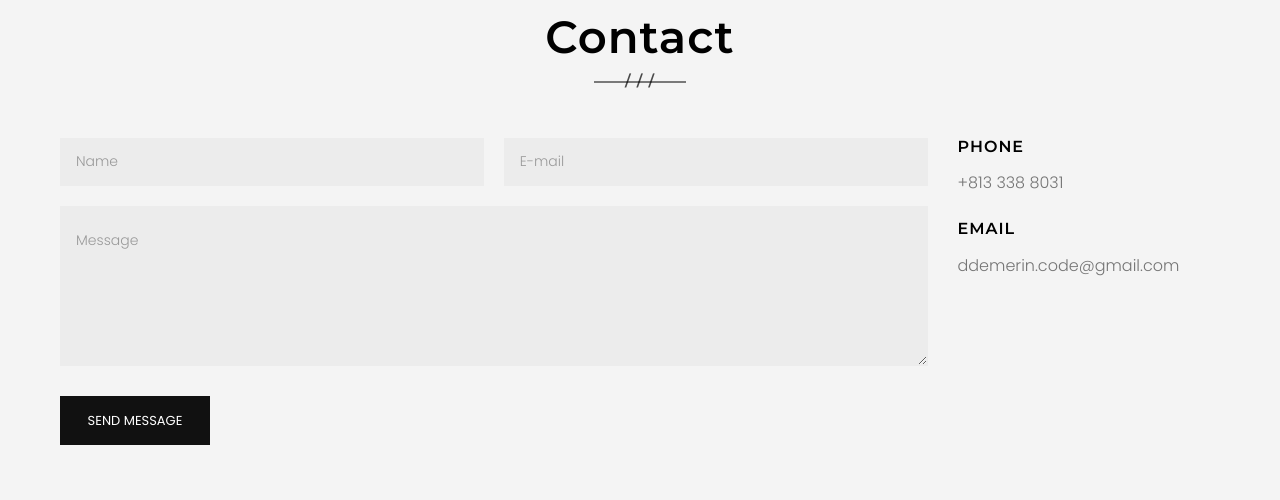
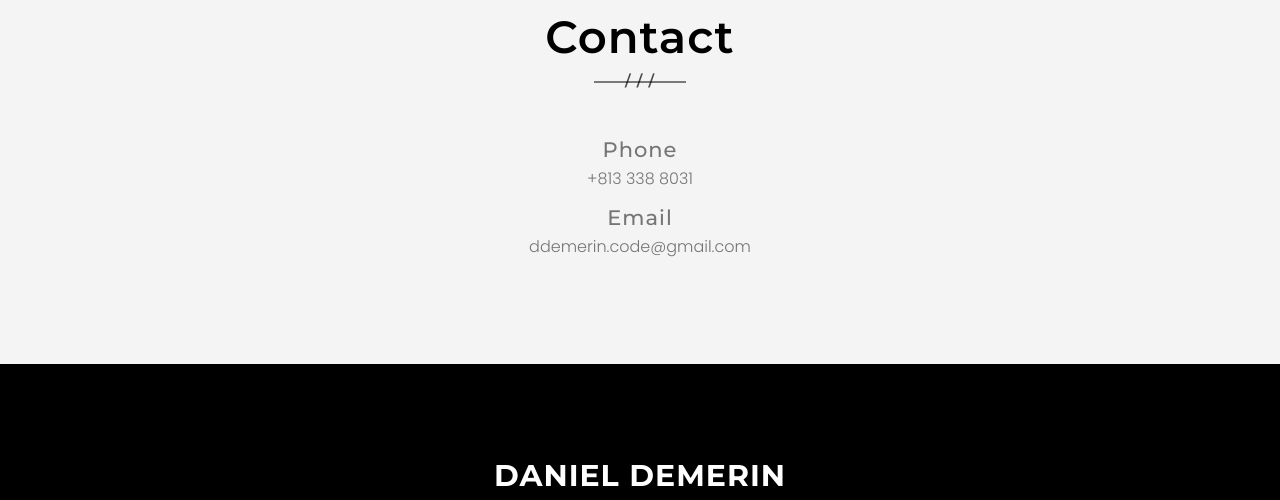
Before and after one commit to ddemerin/ddemerin-portflio, a website: page public/index.html in a window 1280 px wide. Shown: the part 3180-3680 px from the top of the page. Drawn offline with Linux system fonts and the light colour scheme.

Commit message:
redeploy

```diff
--- a/public/assets/css/style.css
+++ b/public/assets/css/style.css
@@ -286,6 +286,12 @@ h1, h2, h3, h4, .navbar-nav>li>a, .navbar-default .navbar-brand, .skills .skill
 
 /*  03.Home Section
 /*=================================*/
+
+.link-icon {
+    width: 3rem;
+    height: 3rem;
+    margin-left: 1rem;
+}
 
 .navbar-default {
     z-index: 900;
@@ -882,12 +888,6 @@ i {
     margin-left: 1.5rem;
 }
 
-.link-icon {
-    width: 3rem;
-    height: 3rem;
-    margin-left: 1rem;
-}
-
 .portfolio .sec_title span {
     line-height: 40px;
 }
@@ -957,6 +957,12 @@ i {
 
 /*  07.Contact Section
 /*=================================*/
+
+.contact-content {
+    display: flex;
+    justify-content: center;
+    text-align: center;
+}
 
 .contact .sec_title span {
     line-height: 38px;
--- a/public/index.html
+++ b/public/index.html
@@ -214,12 +214,12 @@
               <h6>Find me on :</h6>
               <ul class="text-center list-unstyled social">
                 <li>
-                  <a href="www.github.com/ddemerin">
+                  <a href="https://www.github.com/ddemerin">
                     <img class="link-icon" src="assets/images/icons/github-brands.svg"/>
                   </a>
                 </li>
                 <li>
-                  <a href="www.linkedin.com/in/ddemerin">
+                  <a href="https://www.linkedin.com/in/ddemerin">
                     <img class="link-icon" src="assets/images/icons/linkedin-in-brands.svg"/>
                   </a>
                 </li>
@@ -395,56 +395,20 @@
         <div class="sec_title">
           <h2>Contact</h2>
         </div>
-        <div class="row">
-          <div class="col-sm-9">
-            <div
-              class="contact_form animated animated_scroll fadeInUp"
-              style="animation-delay: 0.4s;"
-            >
-              <form action="send.php" method="post">
-                <input
-                  placeholder="Name"
-                  name="name"
-                  type="text"
-                  class="form-control"
-                />
-                <input
-                  placeholder="E-mail"
-                  name="email"
-                  type="email"
-                  class="form-control"
-                />
-                <textarea
-                  placeholder="Message"
-                  name="message"
-                  class="form-control"
-                ></textarea>
-                <div class="submit btn">send message</div>
-                <!--Contact form message-->
-                <div class="msg_success">
-                  <p>Your message has been sent. Thank you!</p>
-                </div>
-                <div class="msg_error">
-                  <p>Sorry your message can not be sent.</p>
-                </div>
-                <!--End contact form message-->
-              </form>
-            </div>
-          </div>
 
-          <div class="col-sm-3 padding-left-25">
+
             <div
               class="info animated animated_scroll fadeInUp"
               style="animation-delay: 0.3s;"
             >
-              <div class="content">
+              <div class="contact-content">
                 <div>
                   <h4>Phone</h4>
                   <p>+813 338 8031</p>
                 </div>
               </div>
 
-              <div class="content">
+              <div class="contact-content">
                 <div>
                   <h4>Email</h4>
                   <p>
@@ -453,7 +417,7 @@
                 </div>
               </div>
             </div>
-          </div>
+
         </div>
         <!--.row-->
       </div>
@@ -470,10 +434,10 @@
         <h3>Daniel Demerin</h3>
         <div class="social-links">
           <!--Social links-->
-          <a href="www.github.com/ddemerin">
+          <a href="https://www.github.com/ddemerin">
             <i class="fa fa-github"></i>
           </a>
-          <a href="www.linkedin.com/in/ddemerin">
+          <a href="https://www.linkedin.com/in/ddemerin">
             <i class="fa fa-linkedin"></i>
           </a>
           <a href= "assets/ddemerinResume2020.pdf" download>
```
Also changed, not shown: public/assets/images/me-1.jpg (deleted), public/assets/images/me.jpg (deleted), public/assets/images/portfolio/1.jpg (deleted), public/assets/images/portfolio/2.jpg (deleted), public/assets/images/portfolio/3.jpg (deleted), public/assets/images/portfolio/4.jpg (deleted), public/assets/images/portfolio/5.jpg (deleted), public/assets/images/portfolio/6.jpg (deleted), 2 other files.
